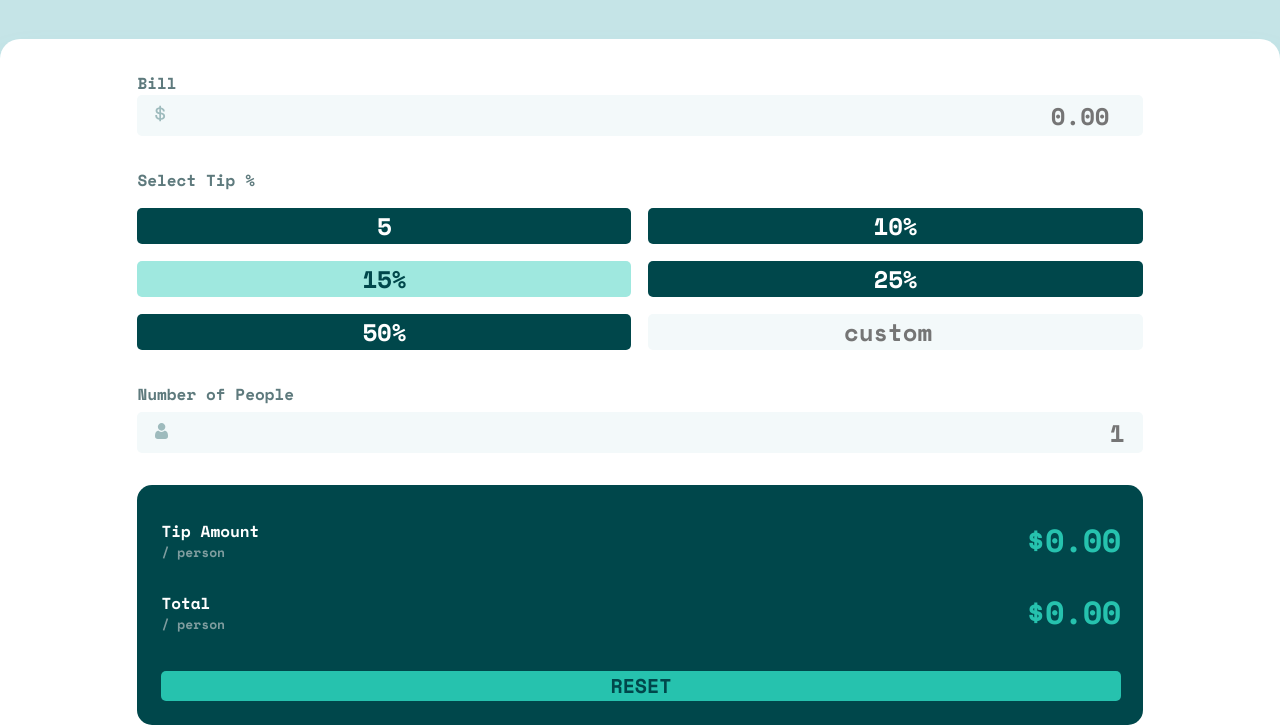
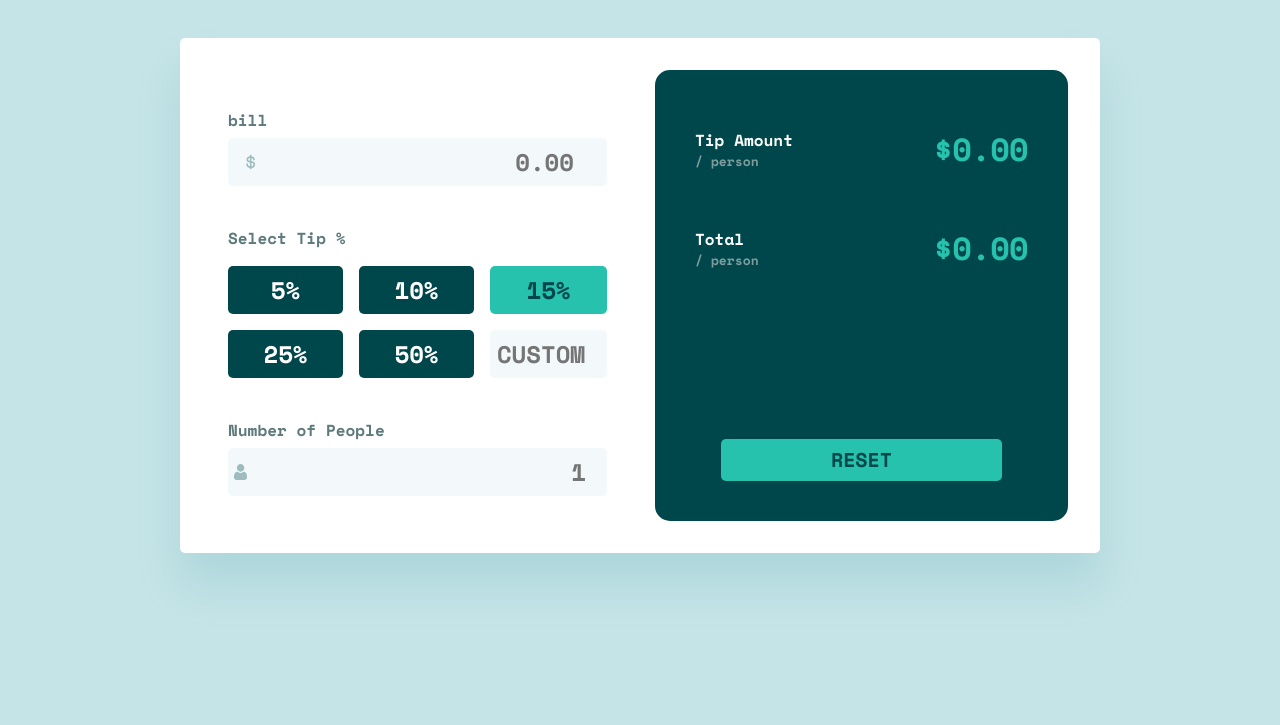
Before and after one commit to beka-ab/tip-calculator-app, a plain HTML site: page index.html in a window 1280 px wide. Both pictures are taken after a click on the button "15%". Shown: the part 111-836 px from the top of the page. After the commit the page ends 800 px from the top, so only its background shows below. Drawn offline with nearby package versions, Linux system fonts and the light colour scheme.

Commit message:
Add files via upload

```diff
--- a/index.html
+++ b/index.html
@@ -4,7 +4,7 @@
     <meta charset="UTF-8" />
     <meta name="viewport" content="width=device-width, initial-scale=1.0" />
     <!-- displays site properly based on user's device -->
-
+    <link rel="stylesheet" href="styles.css" />
     <link
       rel="icon"
       type="image/png"
@@ -12,87 +12,84 @@
       href="./images/favicon-32x32.png"
     />
 
-    <title>Frontend Mentor | Tip calculator app | BitCamp</title>
-    <link rel="stylesheet" href="./styles.css" />
+    <title>Frontend Mentor | Tip calculator app</title>
   </head>
   <body>
-    <header class="mhead">
-      <img src="./images/logo.svg" alt="" />
-    </header>
-    <div class="mmaindiv">
-      <section>
-        <div class="div_desctop">
-          <div class="mbill">
-            <div>
-              <p class="bil">Bill</p>
-              <div class="mdollar">
-                <span>
-                  <img src="./images/icon-dollar.svg" alt="" />
+    <nav><img class="img_logo" src="/images/logo.svg" alt="" /></nav>
+    <section class="mainsection">
+      <div class="left_div_desktop">
+        <div class="bill_area">
+          <div class="bill_input_up">
+            <span class="bill">bill</span>
+            <span class="hidden_bill_alert">
+              Max number of digits should be 4
             </span>
+          </div>
 
+          <div class="billinput_area">
+            <img class="icon" src="./images/icon-dollar.svg" alt="" />
+            <input class="bill_input" type="number" placeholder="0.00" />
+          </div>
+        </div>
+        <div class="tips_area">
+          <span class="tip_text">Select Tip %</span>
+          <div class="tip_div">
+            <button class="btn">5%</button>
+            <button class="btn">10%</button>
+            <button class="btn active">15%</button>
+            <button class="btn">25%</button>
+            <button class="btn">50%</button>
             <input
-                  value=""
-                  class="inputfirst"
+              class="btn custompercentage"
               type="number"
-                  placeholder="0.00"
+              name=""
+              id=""
+              placeholder="CUSTOM"
+            />
+          </div>
+        </div>
+        <div class="people_area">
+          <div class="bill_input_up">
+            <span class="tip_text">Number of People</span>
+            <span class="tip_text hidden_people_alert"
+              >Max number of digits should be 4</span
+            >
+            <span class="tip_text hidden_people_alert_Zero">
+              can't be zero</span
+            >
+          </div>
+
+          <div class="people_input">
+            <img class="icon" src="./images/icon-person.svg" alt="" />
+            <input
+              class="number_of_people"
+              type="number"
+              placeholder="1"
+              max="5"
             />
           </div>
         </div>
       </div>
-          <div class="mselect">
-            <p class="mselecttxt">Select Tip %</p>
-            <div class="mbuttons">
-              <button class="btn same">5</button>
-              <button class="btn same">10%</button>
-              <button class="btn same active_btn different">15%</button>
-              <button class="btn same">25%</button>
-              <button class="btn same">50%</button>
-              <input
-                class="custom"
-                type="number"
-                name=""
-                id=""
-                placeholder="custom"
-                %
-              />
-            </div>
-          </div>
-          <div class="mnumber">
-            <div class="bottominputtxt">
-              <span class="mnumbertxt">Number of People</span>
-              <span class="hiddendiv"> Can’t be zero</span>
-            </div>
-            <div class="mdollar">
-              <span> <img src="/images/icon-person.svg" alt="" /></span>
-              <input value="" class="inputsecond" type="text" placeholder="1" />
-            </div>
-          </div>
-        </div>
-        <div class="div_desctopsec">
-          <div class="mtip">
-            <div class="mtipdiv">
-              <div class="tipamoun top">
-                <div class="tipperson">
-                  <p class="tip">Tip Amount</p>
+      <div class="right_div_desktop">
+        <div class="for_sum">
+          <div class="sum_first_row">
+            <div class="tip_amount">
+              <p class="total_p">Tip Amount</p>
               <p class="person">/ person</p>
             </div>
-                <span class="dollars"> $0.00 </span>
+            <p class="tipamount_cash">$0.00</p>
           </div>
-              <div class="tipamoun down">
-                <div class="totalperson">
-                  <p class="billTipAmount">Total</p>
+          <div class="sum_second_row">
+            <div class="total">
+              <p class="total_p">Total</p>
               <p class="person">/ person</p>
             </div>
-                <span class="dollarssec"> $0.00 </span>
+            <p class="total_cash">$0.00</p>
           </div>
-            </div>
-            <div class="resetDiv">
-              <button class="reset">RESET</button>
-            </div>
+          <div class="btn_div"><button class="reset_btn">RESET</button></div>
         </div>
       </div>
     </section>
-    </div>
-    <script src="./main.js"></script>
+    <script src="main.js"></script>
   </body>
 </html>
--- a/main.js
+++ b/main.js
@@ -1,77 +1,105 @@
-//catch values
-const billAmount = document.querySelector(".inputfirst");
-const numberOfPeople = document.querySelector(".inputsecond");
-const customTipPercentage = document.querySelector(".cust");
-const billTipAmount = document.querySelector(".billTipAmount");
-const tipStartTipValue = document.querySelector(".dollars");
-const billTotalPerPerson = document.querySelector(".dollarssec");
+const billInput = document.querySelector(".bill_input");
 const buttons = document.querySelectorAll(".btn");
-const customTip = document.querySelector(".custom");
-const reset = document.querySelector(".reset");
-const cantZero = document.querySelector(".hiddendiv");
-const differentBtn = document.querySelector(".different");
-let peopleValue = 1;
-let billValue = 0.0;
-let tipValue = 0.15;
-tipStartTipValue.innerHTML = "$" + (0.0).toFixed(2);
-billTotalPerPerson.innerHTML = "$" + (0.0).toFixed(2);
+const numberOfPeople = document.querySelector(".number_of_people");
+let tipAmount = document.querySelector(".tipamount_cash");
+let total = document.querySelector(".total_cash");
+const customPercentage = document.querySelector(".custompercentage");
+const reset = document.querySelector(".reset_btn");
+const hiddenBillSpan = document.querySelector(".hidden_bill_alert");
+const hiddenPeopleSpan = document.querySelector(".hidden_people_alert");
+const hiddenPeopleSpanZero = document.querySelector(
+  ".hidden_people_alert_Zero"
+);
+console.log(hiddenPeopleSpanZero);
+let totalValue = 0.0;
+let tipPercentage = 0.15;
+let billvalue = 0.0;
+let people = 1;
+let totaltip = 0.0;
+let custom = 0.0;
 
-billAmount.addEventListener("input", billAmountFun);
-numberOfPeople.addEventListener("input", peopleValueFun);
-
-function billAmountFun() {
-  billValue = parseFloat(billAmount.value);
-  calculateTip();
-}
-function peopleValueFun() {
-  peopleValue = parseFloat(numberOfPeople.value);
-  calculateTip();
-}
-for (let i = 0; i < buttons.length; i++) {
-  buttons[i].addEventListener("click", () => {
-    const activebtn = document.querySelector(".active_btn");
-    if (activebtn) {
-      activebtn.classList.toggle("active_btn");
+//catch tip percentages
+buttons.forEach((e) => {
+  e.addEventListener("click", () => {
+    tipPercentage = parseFloat(e.innerHTML) / 100;
+    customPercentage.value = "";
+    let activeBtn = document.querySelector(".active");
+    if (activeBtn) {
+      activeBtn.classList.toggle("active");
     }
-    buttons[i].classList.toggle("active_btn");
-    buttons[i].classList.remove("normal_btn");
-    tipValue = parseInt(buttons[i].innerHTML) / 100;
-    customTip.value = "custom";
-
-    calculateTip();
+    e.classList.toggle("active");
+    e.classList.remove("non-active");
+    calculate();
   });
-}
-customTip.addEventListener("input", () => {
-  tipValue = customTip.value / 100;
-  buttons.forEach((e) => {
-    e.classList.add("normal_btn");
-  });
-  calculateTip();
 });
-function calculateTip() {
-  if (peopleValue >= 1) {
-    let tipAmount = (tipValue * billValue) / peopleValue;
-    let total = (billValue + tipAmount) / peopleValue;
-    tipStartTipValue.innerHTML = "$" + tipAmount.toFixed(2);
-    billTotalPerPerson.innerHTML = "$" + total.toFixed(2);
+customPercentage.addEventListener("input", () => {
+  custom = customPercentage.value / 100;
+  calculate();
+});
+customPercentage.oninput = function () {
+  if (this.value.length > 4) {
+    this.value = this.value.slice(0, 4);
+  }
+};
+numberOfPeople.oninput = function () {
+  if (this.value.length > 4) {
+    this.value = this.value.slice(0, 4);
+    hiddenPeopleSpan.classList.add("inline");
+  } else {
+    hiddenPeopleSpan.classList.remove("inline");
+  }
+};
+billInput.oninput = function () {
+  if (this.value.length > 4) {
+    this.value = this.value.slice(0, 4);
+    hiddenBillSpan.classList.add("inline");
+  } else {
+    hiddenBillSpan.classList.remove("inline");
+  }
+};
+numberOfPeople.addEventListener("input", () => {
+  if (numberOfPeople.value <= 0) {
+    hiddenPeopleSpanZero.classList.toggle("inline");
+  }
+  console.log("people");
+});
+billInput.addEventListener("input", () => {
+  billvalue = billInput.value;
+  calculate();
+});
+numberOfPeople.addEventListener("input", () => {
+  people = numberOfPeople.value;
+  calculate();
+});
+function calculate() {
+  if (billvalue > 0 && people > 0) {
+    if (tipPercentage > 0.01) {
+      totaltip = (billvalue * tipPercentage) / people;
+      tipAmount.innerHTML = "$" + totaltip.toFixed(2);
+      totalValue = parseFloat(totaltip) + parseFloat(billvalue);
+      total.innerHTML = "$" + totalValue.toFixed(2);
+    } else {
+      totaltip = (billvalue * custom) / people;
+      tipAmount.innerHTML = "$" + totaltip.toFixed(2);
+      totalValue = parseFloat(totaltip) + parseFloat(billvalue);
+      total.innerHTML = "$" + totalValue.toFixed(2);
+      console.log(totaltip + billvalue);
+    }
+  } else {
+    tipAmount.innerHTML = "$" + "0.00";
+    total.innerHTML = "$" + "0.00";
   }
 }
-numberOfPeople.addEventListener("input", () => {
-  if (numberOfPeople.value == "0") {
-    cantZero.classList.toggle("inline");
-  } else {
-    cantZero.classList.remove("inline");
-  }
+reset.addEventListener("click", () => {
+  billInput.value = "";
+  numberOfPeople.value = 1;
+  customPercentage.value = "";
+  buttons.forEach((e) => {
+    e.classList.add("non-active");
+  });
+  tipAmount.innerHTML = "$" + "0.00";
+  total.innerHTML = "$" + "0.00";
+  hiddenBillSpan.classList.remove("inline");
+  hiddenPeopleSpan.classList.remove("inline");
+  tipPercentage = 0;
 });
-
-reset.addEventListener("click", (e) => {
-  billAmount.value = "0";
-  numberOfPeople.value = "1";
-  tipStartTipValue.innerHTML = "$" + "0.00";
-  billTotalPerPerson.innerHTML = "$" + "0.00";
-  buttons.forEach((e) => {
-    e.classList.remove("active_btn");
-  });
-  differentBtn.classList.add("active_btn");
-  customTip.value = "custom";
-});
--- a/styles.css
+++ b/styles.css
@@ -1,29 +1,34 @@
-@import url("https://fonts.googleapis.com/css2?family=Open+Sans:ital@0;1&family=Outfit:wght@300;400;600&family=Poppins:ital,wght@0,200;0,400;0,600;1,200;1,400;1,600&family=Raleway:ital,wght@0,400;0,700;1,400;1,700&family=Space+Mono:ital,wght@0,700;1,700&display=swap");
+@import url("https://fonts.googleapis.com/css2?family=Space+Mono:ital,wght@0,400;0,700;1,400&display=swap");
 * {
   padding: 0;
   margin: 0;
   box-sizing: border-box;
 }
 body {
-  background-color: #c5e4e7;
-}
-.mhead {
   display: flex;
   align-items: center;
   justify-content: center;
+  flex-direction: column;
+  background-color: #c5e4e7;
+}
+section {
+  background: #ffffff;
+  box-shadow: 0px 32px 43px 0px #4fa6af33;
+  border-top-left-radius: 15px;
+  border-top-right-radius: 15px;
+  padding: 32px 24px 32px 24px;
+  margin-top: 40.85px;
+  width: 375px;
+}
+.img_logo {
   margin-top: 50px;
 }
-.mmaindiv {
-  margin-top: 46px;
-  display: flex;
-  flex-direction: column;
-  align-items: center;
-  background-color: #ffffff;
-  box-shadow: 0px 32px 43px 0px #4fa6af33;
-  border-top-right-radius: 20px;
-  border-top-left-radius: 20px;
+input {
+  border: none;
+  background-color: #f3f9fa;
+  outline: none;
 }
-.bil {
+.bill {
   font-family: "Space Mono";
   font-style: normal;
   font-weight: 700;
@@ -31,23 +36,15 @@ body {
   line-height: 24px;
   color: #5e7a7d;
 }
-.mbill {
-  margin-top: 32px;
-  width: 82.9vw;
+.billinput_area {
+  background-color: #f3f9fa;
+  border-radius: 5px;
+  display: flex;
+  justify-content: space-between;
+  align-items: center;
+  padding: 6px 18px 6px 18px;
 }
-.mdollar {
-  display: flex;
-  align-items: center;
-  justify-content: space-between;
-  background-color: #f3f9fa;
-  height: 5.144694534vh;
-  padding: 0px 18px 0px 18px;
-  border-radius: 5px;
-}
-
-.inputfirst,
-.inputsecond {
-  width: 28.26vw;
+.bill_input {
   font-family: "Space Mono";
   font-style: normal;
   font-weight: 700;
@@ -55,35 +52,32 @@ body {
   line-height: 36px;
   text-align: right;
   color: #00474b;
-  background-color: #f3f9fa;
-  border: 0px;
 }
-.mbuttons {
-  display: grid;
-  grid-template-columns: 1fr 1fr;
-  gap: 17px;
-  width: 82.9vw;
+.tips_area {
+  margin-top: 32px;
 }
-.mselecttxt {
+.tip_text {
   font-family: "Space Mono";
   font-style: normal;
   font-weight: 700;
   font-size: 16px;
   line-height: 24px;
   color: #5e7a7d;
-  margin-bottom: 16px;
 }
-.mselect {
-  margin-top: 32px;
+.tip_div {
+  display: grid;
+  grid-template-columns: repeat(2, 1fr);
+  gap: 16px;
+  margin-top: 16px;
+}
+button,
+.custompercentage {
+  padding: 6px;
+  background: #f3f9fa;
+  border-radius: 5px;
 }
 .btn {
-  display: flex;
-  align-items: center;
-  justify-content: center;
-  width: 39.1vw;
-  height: 4.5vh;
-  border-radius: 5px;
-  border: 0px;
+  background: #00474b;
   font-family: "Space Mono";
   font-style: normal;
   font-weight: 700;
@@ -91,59 +85,87 @@ body {
   line-height: 36px;
   text-align: center;
   color: #ffffff;
+  border: none;
+  border-radius: 5px;
 }
-.same {
-  background-color: #00474b;
-}
-.dif {
-  color: #00474b;
-  background-color: #26c2ae;
-}
-.custom {
-  color: #547878;
-  background-color: #f3f9fa;
-  text-align: center;
-  border: 0;
+.active {
+  background: #26c2ae;
+  border-radius: 5px;
   font-family: "Space Mono";
   font-style: normal;
   font-weight: 700;
   font-size: 24px;
   line-height: 36px;
-  color: #547878;
-  width: 100%;
+  text-align: center;
+  color: #00474b;
+  border: none;
 }
-.mnumbertxt {
+.non-active {
+  background: #00474b;
+  border-radius: 5px;
+  color: #ffffff;
+}
+.people_area {
+  margin-top: 32px;
+}
+.people_input {
+  background: #f3f9fa;
+  display: flex;
+  justify-content: space-between;
+  align-items: center;
+  padding: 6px;
+  border-radius: 5px;
+}
+.number_of_people {
+  font-family: "Space Mono";
+  font-style: normal;
+  font-weight: 700;
+  font-size: 24px;
+  line-height: 36px;
+  text-align: right;
+  color: #00474b;
+  border: none;
+}
+.for_sum {
+  background: #00474b;
+  margin-top: 32px;
+  border-radius: 15px;
+  padding: 39px 24px 24px 24px;
+}
+.sum_first_row,
+.sum_second_row {
+  display: flex;
+  align-items: center;
+  justify-content: space-between;
+}
+.sum_second_row {
+  margin-top: 25px;
+}
+.reset_btn {
+  margin-top: 33px;
+  font-family: "Space Mono";
+  font-style: normal;
+  font-weight: 700;
+  font-size: 20px;
+  line-height: 30px;
+  text-align: center;
+  color: #00474b;
+  background: #26c2ae;
+  border-radius: 5px;
+  border: none;
+  width: 281px;
+}
+.btn_div {
+  display: flex;
+  justify-content: center;
+}
+.total_p {
   font-family: "Space Mono";
   font-style: normal;
   font-weight: 700;
   font-size: 16px;
   line-height: 24px;
-  color: #5e7a7d;
-  margin-bottom: 6px;
-}
-.mnumber {
-  border-radius: 5px;
-  width: 82.9vw;
-  margin-top: 32px;
-}
-.mtip {
-  padding-left: 24px;
-  padding-right: 22px;
-  margin-top: 32px;
-  padding-top: 32px;
-  background-color: #00474b;
-  width: 87.2vw;
-  border-radius: 15px;
-}
-.totalperson {
-  display: flex;
-  flex-direction: column;
-  margin-top: 25px;
-}
-.tipamoun {
-  display: flex;
-  align-items: center;
-  justify-content: space-between;
+  color: #ffffff;
 }
 .person {
   font-family: "Space Mono";
@@ -153,17 +175,8 @@ body {
   line-height: 19px;
   color: #7f9d9f;
 }
-.tip,
-.billTipAmount {
-  font-family: "Space Mono";
-  font-style: normal;
-  font-weight: 700;
-  font-size: 16px;
-  line-height: 24px;
-  color: #ffffff;
-}
-.dollars,
-.dollarssec {
+.tipamount_cash,
+.total_cash {
   font-family: "Space Mono";
   font-style: normal;
   font-weight: 700;
@@ -173,160 +186,103 @@ body {
   letter-spacing: -0.666667px;
   color: #26c2ae;
 }
-.reset {
-  background: #26c2ae;
-  border-radius: 5px;
+.icon {
+  height: 15.46px;
+}
+.bill_input_up {
+  display: flex;
+  align-items: center;
+  justify-content: space-between;
+}
+.hidden_people_alert_Zero {
   font-family: "Space Mono";
   font-style: normal;
-  font-weight: 700;
-  font-size: 20px;
-  line-height: 30px;
-  text-align: center;
-  color: #00474b;
-  width: 74.93333333vw;
-  border: 0px;
-  margin-bottom: 24px;
-  margin-top: 35px;
+  margin-top: 13px;
+  color: red;
+  font-weight: bold;
+  display: none;
+  margin: 0;
 }
-.dollarssec {
-  margin-top: 25px;
-}
-.active_btn {
-  background: #9fe8df;
-  color: #00474b;
-}
-.normal_btn {
-  background: #00474b;
-  color: #ffffff;
-}
-.resetDiv {
-  display: flex;
-  align-items: center;
-  justify-content: center;
-}
-.hiddendiv {
+.hidden_bill_alert {
   font-family: "Space Mono";
   font-style: normal;
-  font-weight: 700;
-  font-size: 16px;
-  line-height: 24px;
-  text-align: right;
-  color: #e17457;
+  margin-top: 13px;
+  color: red;
+  font-weight: bold;
+  display: none;
+}
+.hidden_people_alert {
+  font-family: "Space Mono";
+  font-style: normal;
+  color: red;
+  font-weight: bold;
   display: none;
 }
 .inline {
   display: inline;
 }
-.bottominputtxt {
-  display: flex;
-  justify-content: space-between;
+.custompercentage {
+  width: 155.5px;
+  padding: 6px;
+  background: #f3f9fa;
+  border-radius: 5px;
 }
-.custom {
-  border-radius: 5px;
-  width: 39.1vw;
-}
-.mbill,
-.mbuttons,
-.mnumber {
-  width: 100%;
-}
-.btn,
-.custom,
-.mtip {
-  width: 100%;
-}
-.mmaindiv {
-  padding-left: 32px;
-  padding-right: 32px;
-}
-@media (min-width: 1440px) {
-  body {
-    display: flex;
-    flex-direction: column;
-    align-items: center;
-    justify-content: center;
-  }
+@media (min-width: 920px) {
   section {
     display: flex;
+    background-color: #ffffff;
+    width: 920px;
     align-items: center;
-    justify-content: center;
-    width: 100%;
+    justify-content: space-between;
+    padding: 32px 32px 32px 48px;
+    border-radius: 5px;
   }
-  .div_desctop {
-    width: 41.2%;
-    margin-left: 48px;
+  .right_div_desktop {
+    width: 413px;
   }
-  .div_desctopsec {
-    max-width: 400px;
+  .left_div_desktop {
+    width: 379px;
   }
-  .mtip,
-  .mbill,
-  .mselect,
-  .mbuttons,
-  .mnumber {
-    max-width: 100%;
+  .people_input,
+  .billinput_area {
+    margin-top: 6px;
   }
-  .bottominputtxt {
-    display: flex;
-    justify-content: space-between;
+  .bill {
+    margin-top: 13px;
   }
-  .mselect {
+  .tips_area,
+  .people_area {
     margin-top: 40px;
   }
-  .mtip {
-    padding-top: 56px;
-    margin-bottom: 32px;
+  .for_sum {
+    padding: 56px 40px 40px 40px;
+    margin-top: 0;
   }
-  .mbuttons {
-    display: grid;
+  .sum_second_row {
+    margin-top: 52px;
+  }
+  .btn_div {
+    margin-top: 134px;
+  }
+  .tip_div {
     grid-template-columns: repeat(3, 1fr);
-    row-gap: 20px;
   }
-  .div_desctopsec {
-    margin-left: 48px;
-    margin-right: 32px;
+  .custompercentage {
+    appearance: auto;
+    width: 117px;
+    background: #f3f9fa;
+    border-radius: 5px;
   }
-  .mmaindiv,
-  .section {
-    padding: 0;
-  }
-
-  .btn,
-  .custom {
-    width: 100%;
-  }
-  .hiddendiv {
+  .hidden_people_alert_Zero {
     font-family: "Space Mono";
     font-style: normal;
-    font-weight: 700;
-    font-size: 16px;
-    line-height: 24px;
-    text-align: right;
-    color: #e17457;
+    margin-top: 13px;
+    color: red;
+    font-weight: bold;
     display: none;
-  }
-  .mmaindiv {
-    width: 64vw;
-    border-radius: 25px;
-  }
-  .totalperson {
-    margin-top: 0;
-  }
-
-  .down {
-    margin-top: 41px;
-    margin-bottom: 100px;
-  }
-  .dollarssec {
-    margin-top: 0;
-  }
-  .reset {
-    margin-bottom: 40px;
-  }
-  .bil {
-    margin-bottom: 6px;
+    margin: 0;
   }
   .inline {
     display: inline;
   }
-}
+} ;
```
Lines whose indentation alone changed are shown as unchanged.
